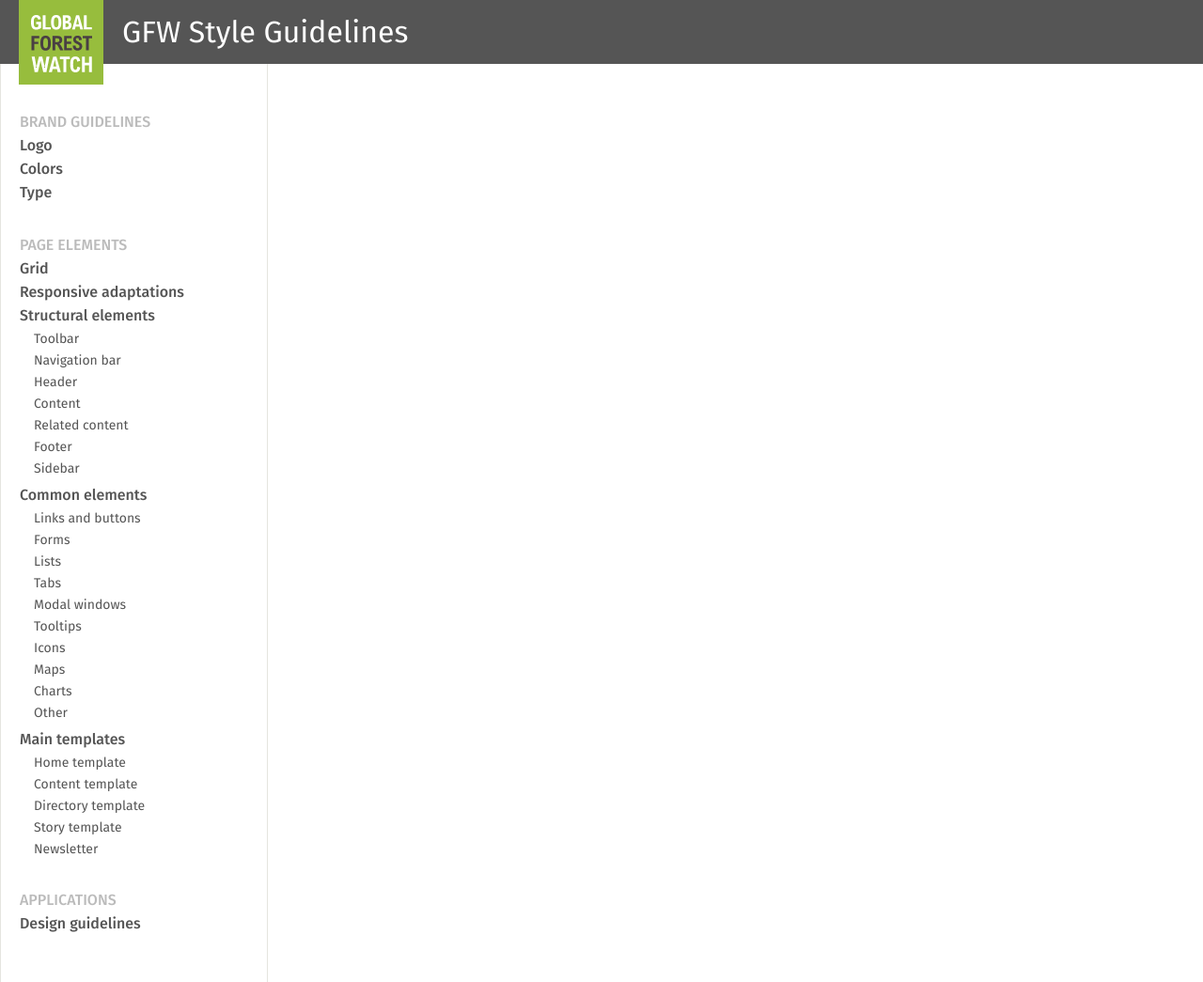
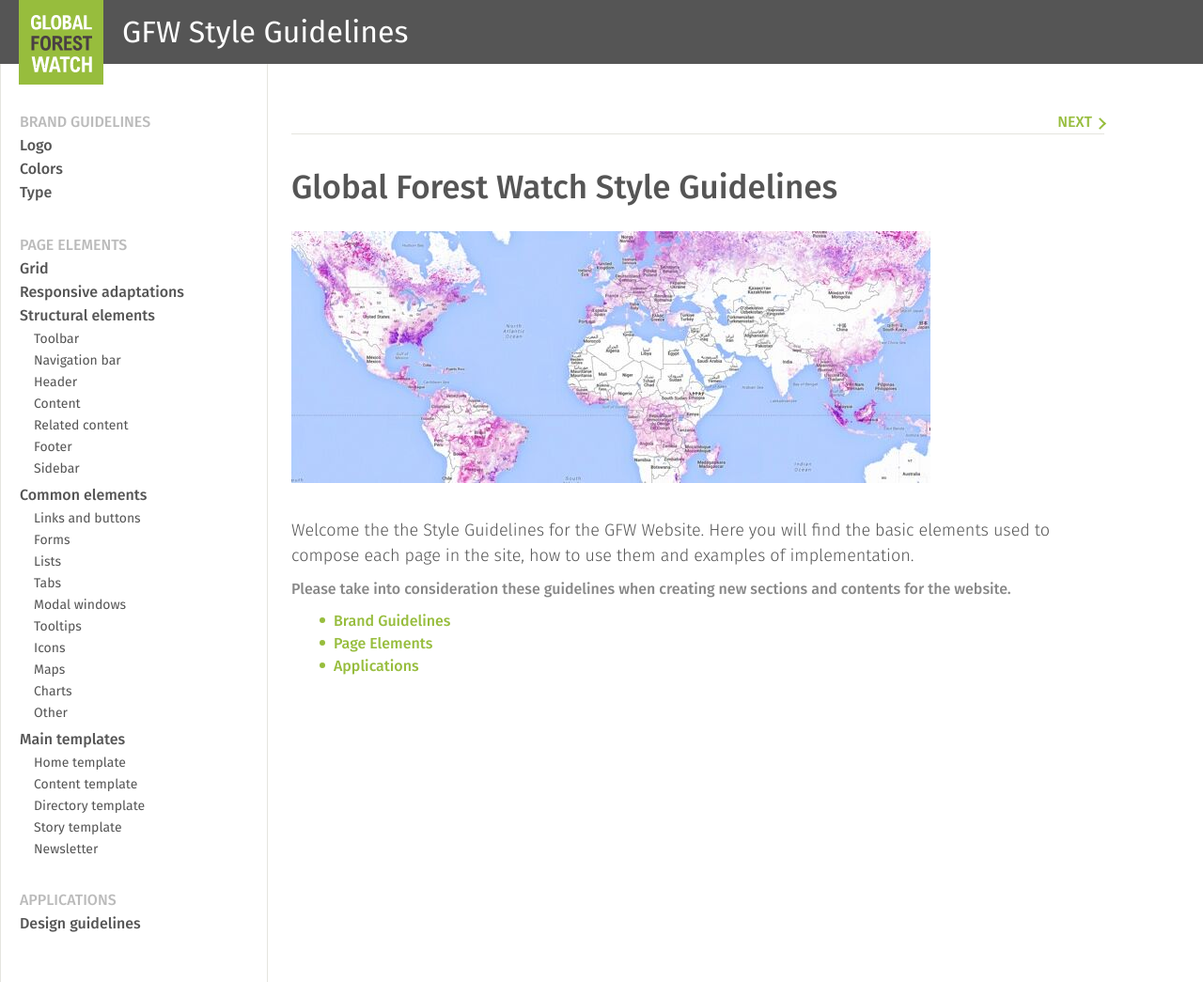
Before and after one commit to Vizzuality/gfw-style-guides, a Jekyll site: the page built from index.html, in a window 1280 px wide. Shown: the whole page at 94% size. Built offline with Jekyll 4.4.1, drawn with Linux system fonts in a browser that asks for light colours; the list of posts is cut into pages by our own code.

Commit message:
home page

```diff
--- a/_includes/post-top-bar.html
+++ b/_includes/post-top-bar.html
@@ -16,6 +16,8 @@
   <div class="pagination">
     {% if page.previous %}
       <a class="prev" href="{{ site.baseurl }}{{page.previous.url}}">Previous</a>
+    {% else %}
+      <a class="prev" href="{{ site.baseurl }}/">Previous</a>
     {% endif %}
     {% if page.next %}
       <a class="next" href="{{ site.baseurl }}{{page.next.url}}">Next</a>
--- a/index.html
+++ b/index.html
@@ -1,6 +1,33 @@
 ---
 layout: default
 ---
+
+<div class="post-section">
+
+  <div class="post-top-bar">
+     <div class="pagination">
+       <a class="next" href="/gfw-style-guides/brand-guidelines/logo.html">Next</a>
+     </div>
+  </div>
+
+  <header>
+    <h2>Global Forest Watch Style Guidelines</h2>
+    <img src="images/home-map.jpg" alt="home-map">
+  </header>
+
+  <div class="post-content">
+    <p>Welcome the the Style Guidelines for the GFW Website. Here you will find the basic elements used to compose each page in the site, how to use them and examples of implementation.</p>
+
+    <p>Please take into consideration these guidelines when creating new sections and contents for the website.</p>
+
+    <ul class="bullets">
+      <li><a href="/gfw-style-guides/brand-guidelines/logo.html">Brand Guidelines</a></li>
+      <li><a href="/gfw-style-guides/page-elements/grid.html">Page Elements</a></li>
+      <li><a href="/gfw-style-guides/applications/design-guidelines.html">Applications</a></li>
+    </ul>
+  </div>
+</div>
+
 
 <!-- <div class="home">
 
```
Also changed, not shown: images/home-map.jpg (added).
